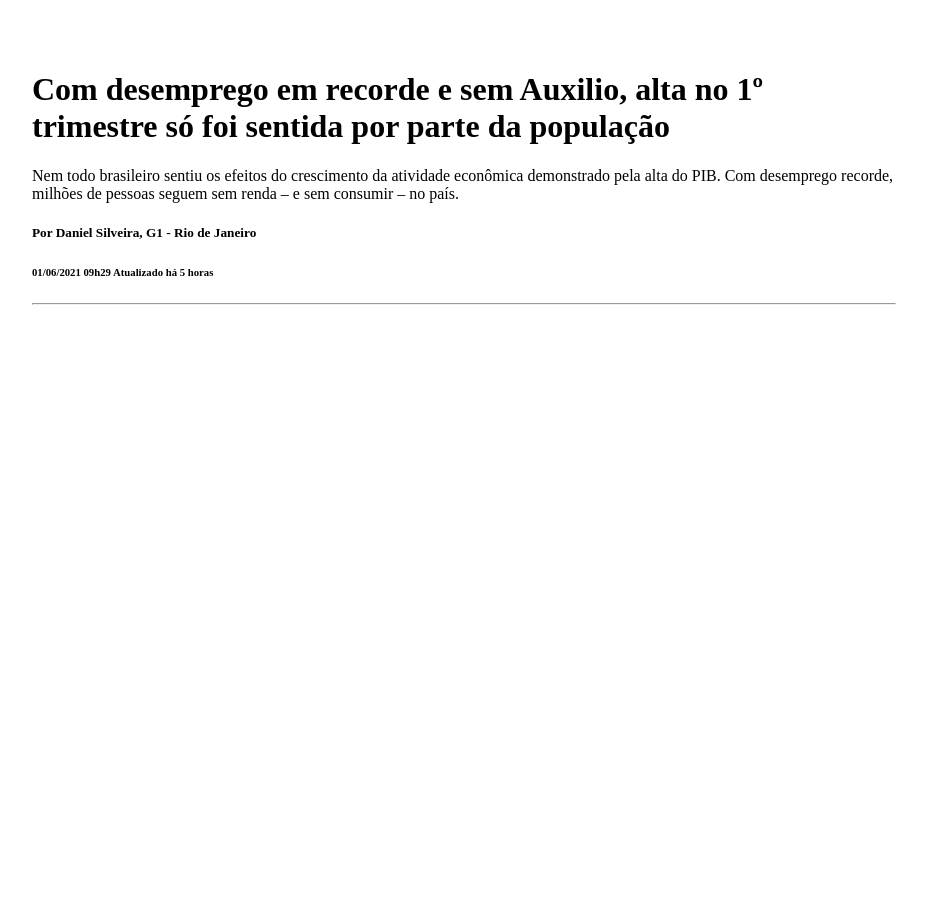
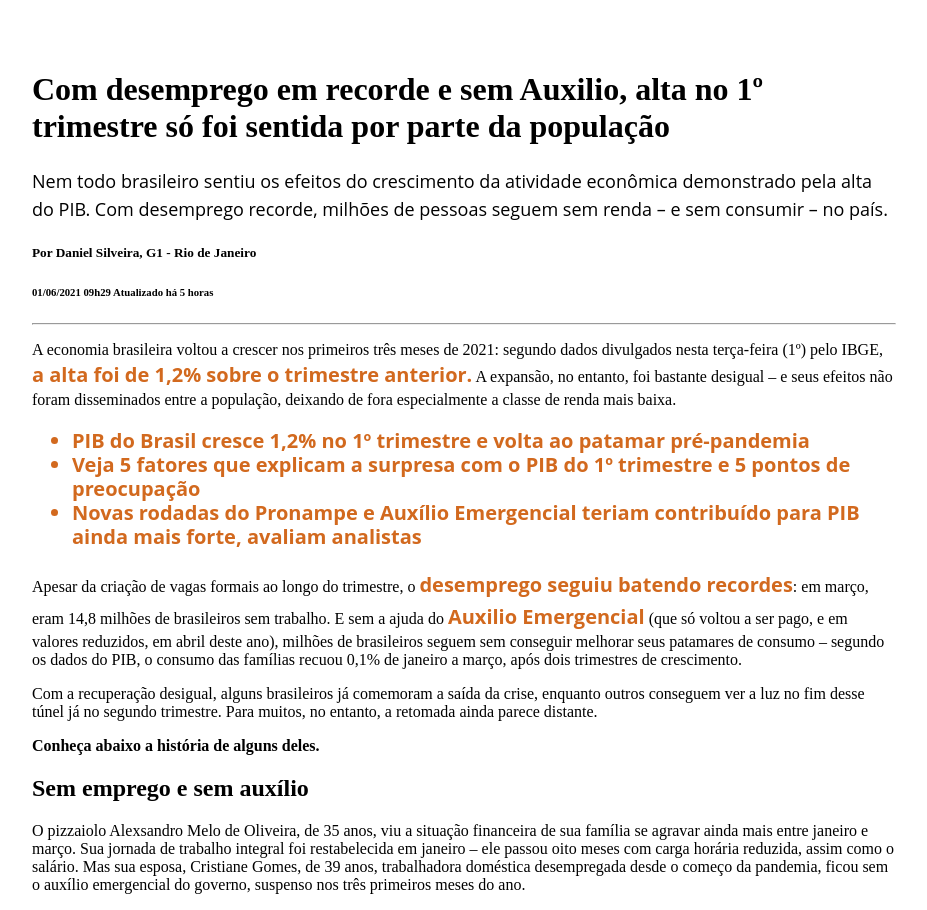
Before and after one commit to TioMarreco/Site-G1, a plain HTML site: page index.html in a window 1280 px wide. Shown: the whole page, without its empty margins (176-1103 px from the left). Before the commit the page ends 800 px from the top, so only its background shows below. Drawn offline with Linux system fonts and the light colour scheme.

Commit message:
atualização do site G1

```diff
--- a/index.html
+++ b/index.html
@@ -9,10 +9,23 @@
 </head>
 <body>
     <h1>Com desemprego em recorde e sem Auxilio, alta no 1º trimestre só foi sentida por parte da população </h1>
-    <p>Nem todo brasileiro sentiu os efeitos do crescimento da atividade econômica demonstrado pela alta do PIB. Com desemprego recorde, milhões de pessoas seguem sem renda – e sem consumir – no país.</p>
+    <p class="texto1">Nem todo brasileiro sentiu os efeitos do crescimento da atividade econômica demonstrado pela alta do PIB. Com desemprego recorde, milhões de pessoas seguem sem renda – e sem consumir – no país.</p>
     <h5>Por Daniel Silveira, G1 - Rio de Janeiro</h5>
     <h6>01/06/2021 09h29 Atualizado há 5 horas </h6>
     <hr>
 
+    <p class="normal">A economia brasileira voltou a crescer nos primeiros três meses de 2021: segundo dados divulgados nesta terça-feira (1º) pelo IBGE, <span class="destaque">a alta foi de 1,2% sobre o trimestre anterior.</span> A expansão, no entanto, foi bastante desigual – e seus efeitos não foram disseminados entre a população, deixando de fora especialmente a classe de renda mais baixa.</p>
+    <ul style="color:chocolate">
+        <li>PIB do Brasil cresce 1,2% no 1º trimestre e volta ao patamar pré-pandemia</li>
+        <li>Veja 5 fatores que explicam a surpresa com o PIB do 1º trimestre e 5 pontos de preocupação</li>
+        <li>Novas rodadas do Pronampe e Auxílio Emergencial teriam contribuído para PIB ainda mais forte, avaliam analistas</li>
+    </ul>
+    <p>Apesar da criação de vagas formais ao longo do trimestre, o <span class="destaque">desemprego seguiu batendo recordes</span>: em março, eram 14,8 milhões de brasileiros sem trabalho. E sem a ajuda do <span class="destaque">Auxilio Emergencial</span> (que só voltou a ser pago, e em valores reduzidos, em abril deste ano), milhões de brasileiros seguem sem conseguir melhorar seus patamares de consumo – segundo os dados do PIB, o consumo das famílias recuou 0,1% de janeiro a março, após dois trimestres de crescimento.</p>
+    <p>Com a recuperação desigual, alguns brasileiros já comemoram a saída da crise, enquanto outros conseguem ver a luz no fim desse túnel já no segundo trimestre. Para muitos, no entanto, a retomada ainda parece distante.</p>
+    <b>Conheça abaixo a história de alguns deles.</b>
+    <h2>Sem emprego e sem auxílio</h2>
+    <p>O pizzaiolo Alexsandro Melo de Oliveira, de 35 anos, viu a situação financeira de sua família se agravar ainda mais entre janeiro e março. Sua jornada de trabalho integral foi restabelecida em janeiro – ele passou oito meses com carga horária reduzida, assim como o salário. Mas sua esposa, Cristiane Gomes, de 39 anos, trabalhadora doméstica desempregada desde o começo da pandemia, ficou sem o auxílio emergencial do governo, suspenso nos três primeiros meses do ano.</p>
+
 </body>
+
 </html>
--- a/style.css
+++ b/style.css
@@ -6,5 +6,24 @@
     justify-content: center;
 }
 .destaque{
+    font-family: Open Sans;
+    font-size: 20px;
     font-weight: 700;
+    line-height: 32px;
+    text-align: left;
+    color: chocolate;
 }
+.texto1{
+    font-family: Open Sans;
+    font-size: 18px;
+    font-weight: 400;
+    line-height: 28px;
+    text-align: left;
+}
+ul{
+    font-family: Open Sans;
+    font-size: 20px;
+    font-weight: 700;
+    line-height: 24px;
+    text-align: left;
+}
```
